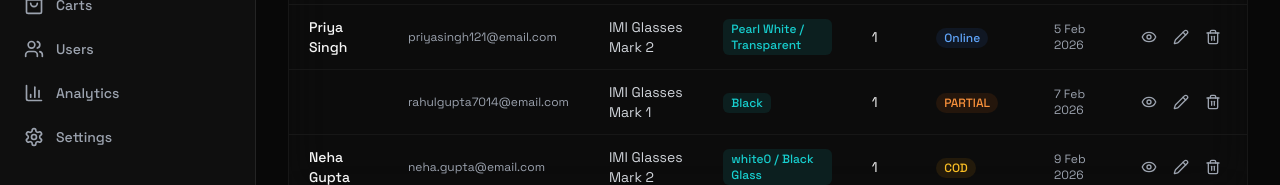
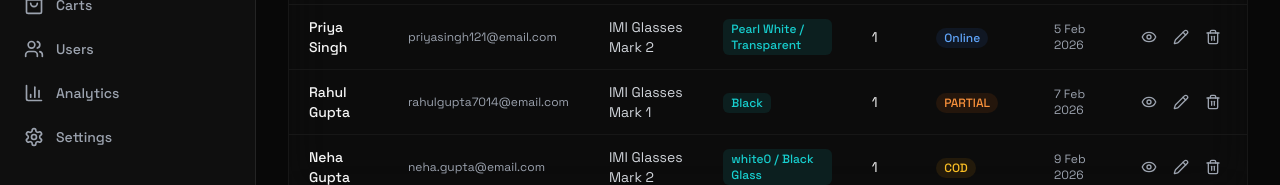
Before and after one commit to AyushiAselea/imi_admin, a React (Vite) app: page /admin/order-enquiries in a window 1280 px wide. Shown: the part 279-464 px from the top of the page. Built offline with nearby package versions, Linux system fonts and the light colour scheme; no server answers; sample sign-in values are in the browser's storage; the HTML template or start-up script is replaced by a standard one.

Commit message:
orderenqiery

```diff
--- a/src/pages/OrderEnquiryPage.tsx
+++ b/src/pages/OrderEnquiryPage.tsx
@@ -46,7 +46,7 @@
   },
   {
     id: "ENQ004",
-    name: "",
+    name: "Rahul Gupta",
     email: "rahulgupta7014@email.com",
     product: "IMI Glasses Mark 1",
     variant: "Black",
```
